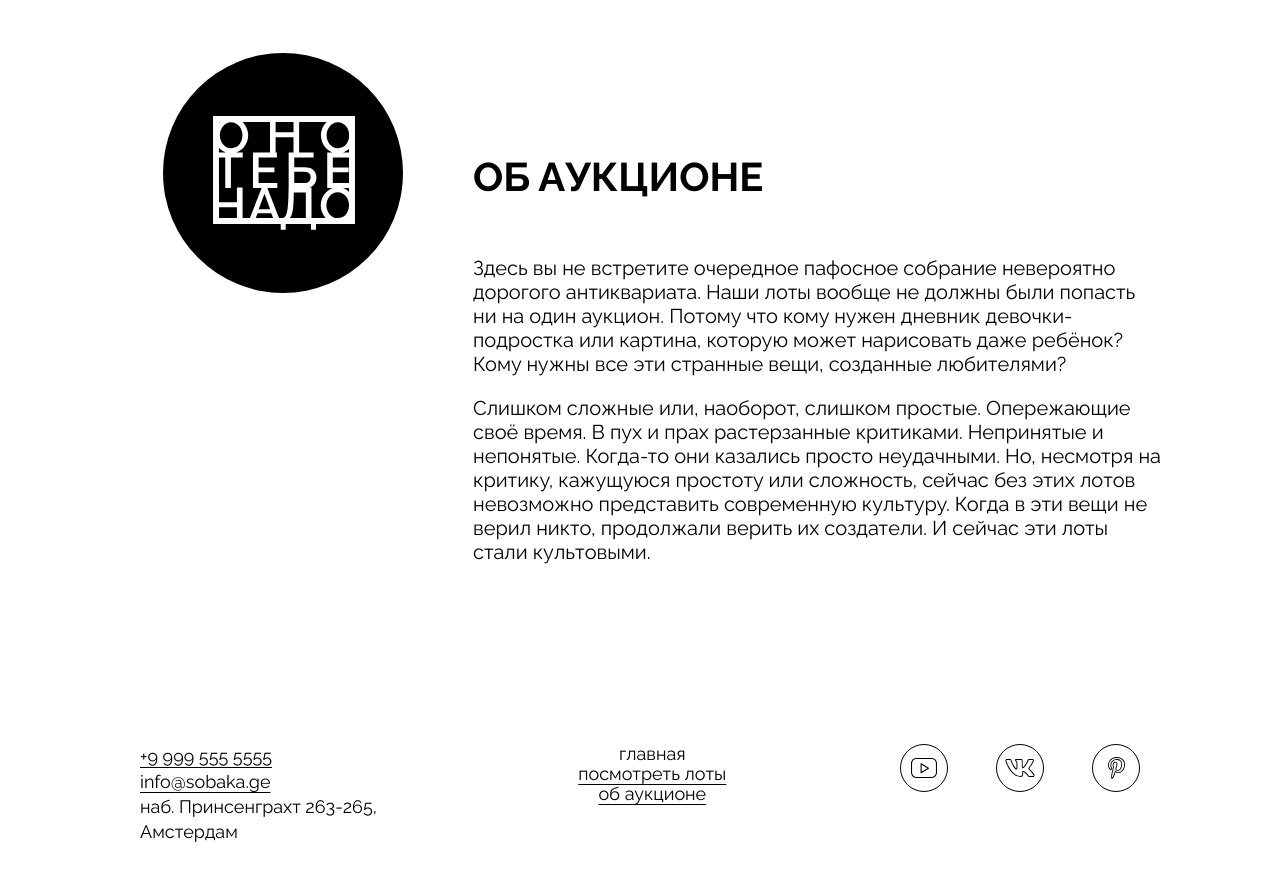
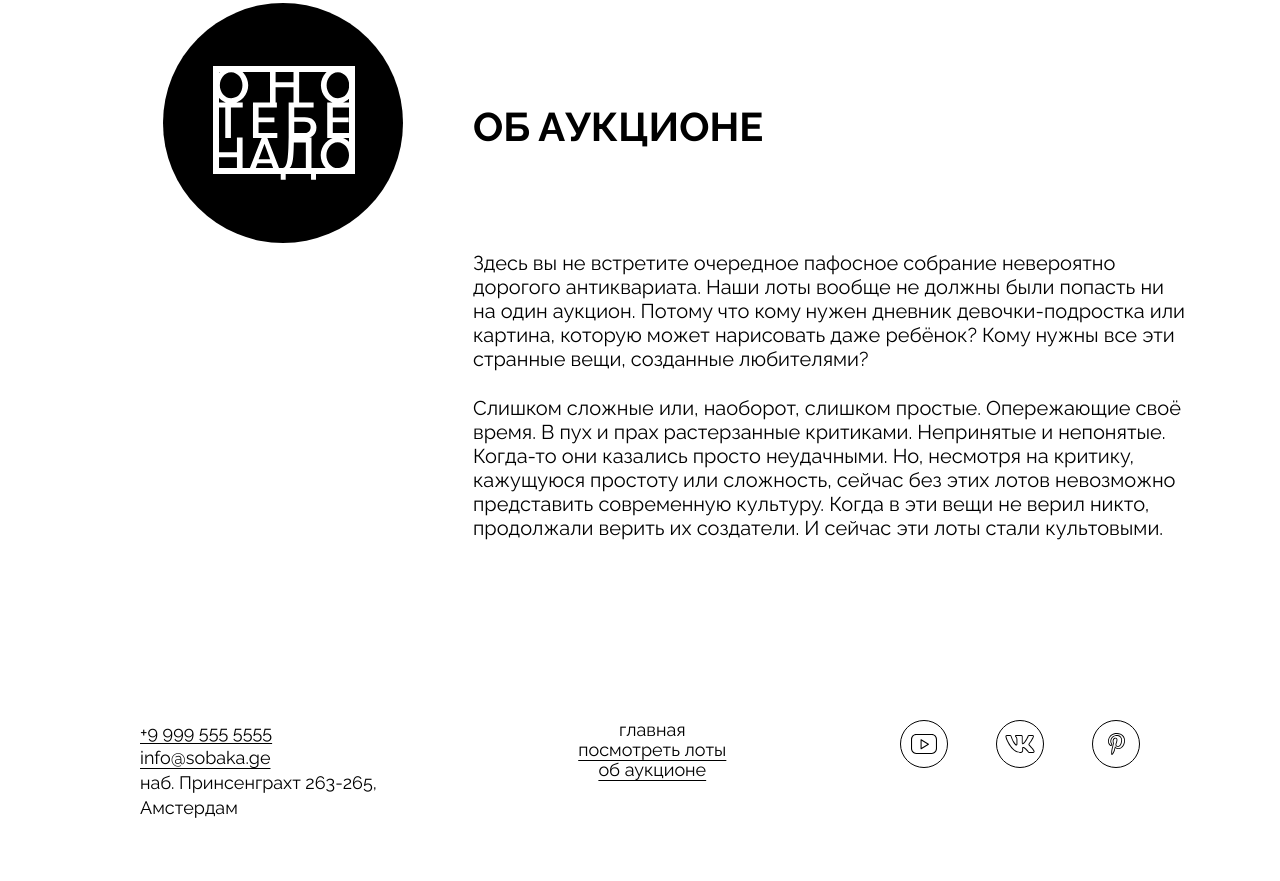
Before and after one commit to OliverShine-star/ono-tebe-nado-fd, a plain HTML site: page index.html in a window 1280 px wide. Shown: the part 2097-2978 px from the top of the page. Drawn offline with Linux system fonts and the light colour scheme.

Commit message:
фикс: закрыты все 6 замечаний ревью

```diff
--- a/styles/style.css
+++ b/styles/style.css
@@ -188,7 +188,7 @@
 
 .lots {
 	width: 1052px;
-	margin: 180px auto 50px;
+	margin: 180px auto 0;
 	padding: 0;
 }
 
@@ -321,7 +321,7 @@
 .about__title {
 	margin-top: 132px;
 	text-transform: uppercase;
-margin-bottom: 55px;
+	margin-bottom: 100px;
 	font-size: 40px;
 	line-height: 46.96px;
 }
@@ -333,7 +333,13 @@ line-height: 46.96px;
 }
 
 .about__text {
-  margin-right: 27px;
+	display: flex;
+	flex-direction: column;
+	gap: 25px;
+}
+
+.about__text p {
+	margin: 0;
 	font-size: 20px;
 	line-height: 24px;
 }
@@ -344,7 +350,7 @@ line-height: 46.96px;
 	grid-template-columns: auto 1fr auto;
 	align-items: flex-start;
 	gap: 48px;
-	margin-top: 160px;
+	margin-top: 180px;
 	margin-bottom: 82px;
 	max-width: 1100px;
 }
```
Lines whose indentation alone changed are shown as unchanged.
